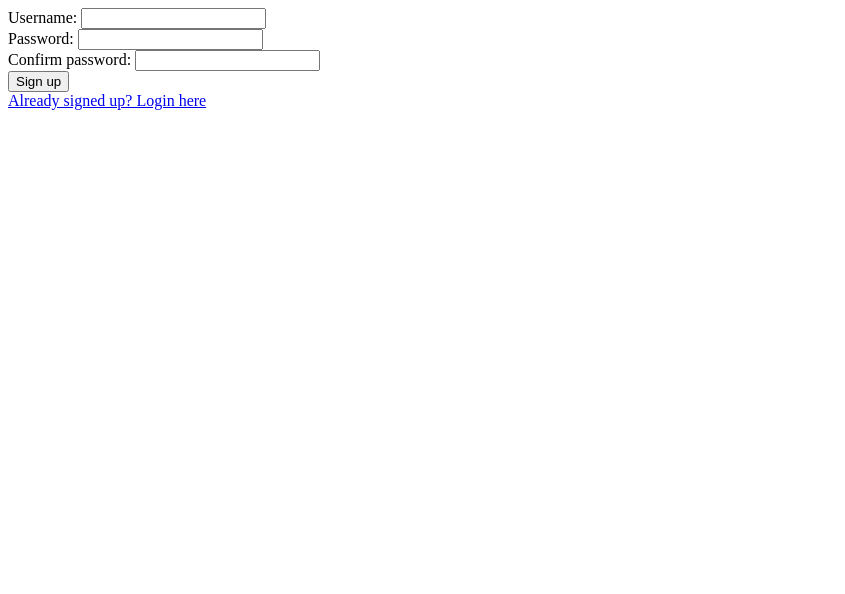
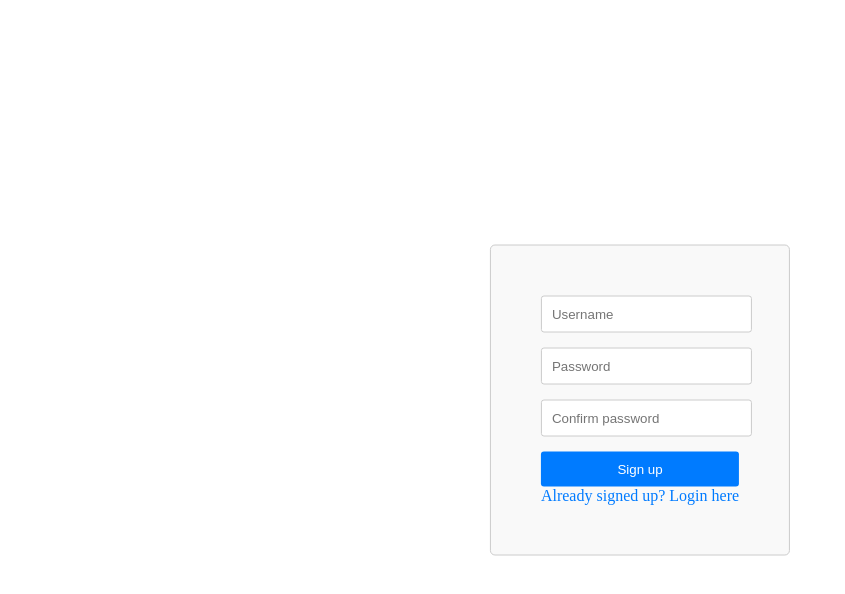
Before and after one commit to Spirilo/training-app, a React (Create React App) app in the folder frontend/: page /signup in a window 1280 px wide. Shown: the top 594 px of the page, without its empty margins (0-845 px from the left). Built offline with nearby package versions, Linux system fonts and the light colour scheme; no server answers.

Commit message:
styles for loginform, signupform and navbar

```diff
--- a/frontend/src/components/About.js
+++ b/frontend/src/components/About.js
@@ -1,4 +1,6 @@
-const About = () => {
+const About = ({ user }) => {
+  console.log(user)
+
   return(
     <div>
       This is the main page
--- /dev/null
+++ b/frontend/src/components/Login.css
@@ -0,0 +1,52 @@
+.login-form {
+  max-width: 400px;
+  padding: 50px;
+  border: 1px solid #ccc;
+  background-color: #f9f9f9;
+  border-radius: 5px;
+  position: absolute;
+  top: 50%;
+  left: 50%;
+  transform: translate(-50%, -50%);
+}
+
+.login-form h2 {
+  text-align: center;
+  margin-bottom: 20px;
+  color: #333;
+}
+
+.login-form input[type="text"],
+.login-form input[type="password"] {
+  width: 100%;
+  padding: 10px;
+  padding-right: 1px;
+  margin-bottom: 15px;
+  border: 1px solid #ccc;
+  border-radius: 3px;
+}
+
+.login-form button {
+  width: 100%;
+  padding: 10px;
+  background-color: #007bff;
+  color: #fff;
+  border: none;
+  border-radius: 3px;
+  cursor: pointer;
+}
+
+.login-form button:hover {
+  background-color: #0056b3;
+}
+
+.login-form .sign-up {
+  text-align: left;
+  margin-top: 10px;
+  color: #007bff;
+  text-decoration: none;
+}
+
+.login-form .sign-up:hover {
+  text-decoration: underline;
+}
--- a/frontend/src/components/Login.js
+++ b/frontend/src/components/Login.js
@@ -4,6 +4,7 @@ import { useDispatch } from 'react-redux'
 import { useField } from "../hooks"
 import { loginUser } from "../reducers/userReducer"
 import { Link } from "react-router-dom"
+import './Login.css'
 
 const Login = () => {
   const {reset: resetUsername, ...username} = useField('username')
@@ -26,11 +27,11 @@ const Login = () => {
   }
 
   return(
-    <div>
-      Loginform
+    <div className="login-form">
+      <h2>Fitflow</h2>
       <form onSubmit={login}>
         <div>
-          <input {...username} placeholder="Username" />
+          <input {...username} type="text" placeholder="Username" />
         </div>
         <div>
           <input {...password} type="password" placeholder="Password" />
@@ -41,7 +42,7 @@ const Login = () => {
           </button>
         </div>
       </form>
-      <Link to='/signup'>Not a member? Sign up here</Link>
+      <Link className="sign-up" to='/signup'>Not a member? Sign up here</Link>
     </div>
   )
 }
--- /dev/null
+++ b/frontend/src/components/Main.css
@@ -0,0 +1,33 @@
+.navbar {
+  background-color: teal;
+  overflow: hidden;
+}
+
+.navbar a {
+  float: left;
+  display: block;
+  color: black;
+  text-align: center;
+  padding: 14px 16px;
+  text-decoration: none;
+}
+
+.navbar button {
+  float: right;
+  display: block;
+  background-color: teal;
+  color: black;
+  text-align: center;
+  padding: 14px 16px;
+  text-decoration: none;
+  border: none;
+  border-radius: 3px;
+}
+
+.navbar a:hover {
+  background-color: #555;
+}
+
+.navbar button:hover {
+  background-color: #555;
+}
--- a/frontend/src/components/Main.js
+++ b/frontend/src/components/Main.js
@@ -11,6 +11,7 @@ import TrainingForm from './TrainingForm'
 import UserInfoForm from './UserInfoForm'
 import UpdateInfo from './UpdateInfo'
 import TeamInfo from './TeamInfo'
+import './Main.css'
 
 const Main = ({ user, teams }) => {
   const dispatch = useDispatch()
@@ -29,17 +30,16 @@ const Main = ({ user, teams }) => {
 
   return(
     <div>
-      <div>
+      <div className='navbar'>
         <Link to="/">FitFlow</Link>
         <Link to="/user">Profile</Link>
         <Link to="/teams">Teams</Link>
         <Link to="/traininglist">Workouts</Link>
         <Link to="/addtraining">Add a workout</Link>
-        Welcome back {user.username}
-        <button onClick={logout}>Logout</button>
+        <button onClick={logout}>Logout {user.username}</button>
       </div>
       <Routes>
-        <Route path='/' element={<About />} />
+        <Route path='/' element={<About user={user} />} />
         <Route path='/user' element={<UserPage />} />
         <Route path='/teams' element={<TeamList teams={teams} />} />
         <Route path='/teams/:id' element={<TeamInfo team={team} user={user} />} />
--- /dev/null
+++ b/frontend/src/components/SignUp.css
@@ -0,0 +1,53 @@
+.signup-form {
+  max-width: 400px;
+  margin: 0 auto;
+  padding: 50px;
+  border: 1px solid #ccc;
+  background-color: #f9f9f9;
+  border-radius: 5px;
+  position: absolute;
+  top: 50%;
+  left: 50%;
+  transform: translate(-50%, -50%);
+}
+
+.signup-form h2 {
+  text-align: center;
+  margin-bottom: 20px;
+  color: #333;
+}
+
+.signup-form input[type="text"],
+.signup-form input[type="password"] {
+  width: 100%;
+  padding: 10px;
+  padding-right: 1px;
+  margin-bottom: 15px;
+  border: 1px solid #ccc;
+  border-radius: 3px;
+}
+
+.signup-form button {
+  width: 100%;
+  padding: 10px;
+  background-color: #007bff;
+  color: #fff;
+  border: none;
+  border-radius: 3px;
+  cursor: pointer;
+}
+
+.signup-form button:hover {
+  background-color: #0056b3;
+}
+
+.signup-form .login {
+  text-align: left;
+  margin-top: 10px;
+  color: #007bff;
+  text-decoration: none;
+}
+
+.signup-form .login:hover {
+  text-decoration: underline;
+}
--- a/frontend/src/components/SignUp.js
+++ b/frontend/src/components/SignUp.js
@@ -1,6 +1,8 @@
 import { Link } from "react-router-dom"
 import { useField } from "../hooks"
 import userService from '../services/user'
+
+import './SignUp.css'
 
 const SignUp = () => {
   const {reset: resetUsername, ...username} = useField('username')
@@ -30,22 +32,22 @@ const SignUp = () => {
   }
 
   return(
-    <div>
+    <div className="signup-form">
       <form onSubmit={sign}>
         <div>
-          Username: <input {...username} />
+          <input {...username} type="text" placeholder="Username" />
         </div>
         <div>
-          Password: <input {...password} type="password" />
+          <input {...password} type="password" placeholder="Password" />
         </div>
         <div>
-          Confirm password: <input {...passwordCheck} type="password" />
+          <input {...passwordCheck} type="password" placeholder="Confirm password" />
         </div>
         <div>
           <button type="submit">Sign up</button>
         </div>
       </form>
-      <Link to='/'>Already signed up? Login here</Link>
+      <Link className="login" to='/'>Already signed up? Login here</Link>
     </div>
   )
 }
```
Also changed, not shown: 1 other file (tests, documents, lock files or other folders).
